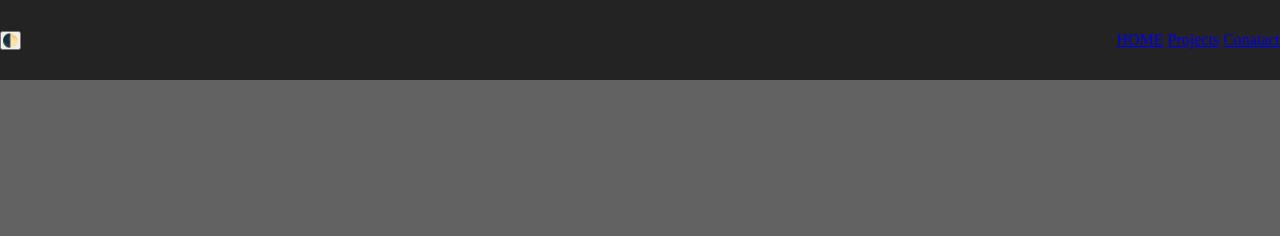
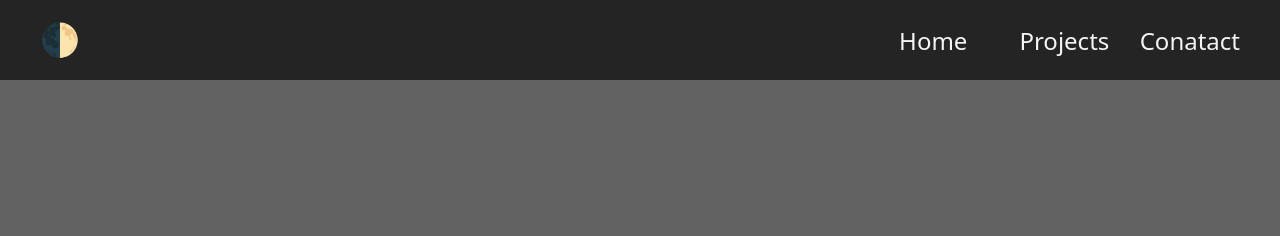
Before and after one commit to WLewis0991/Homepage, a website built with webpack: page src/template.html in a window 1280 px wide. Shown: the top 236 px of the page. Built offline with nearby package versions, Linux system fonts and the light colour scheme.

Commit message:
Header cleaned up, made sticky to the top, and links jump to page sections

```diff
--- a/src/styles.css
+++ b/src/styles.css
@@ -6,6 +6,7 @@
 }
 
 body {
+    font-family: system-ui, -apple-system, BlinkMacSystemFont, 'Segoe UI', Roboto, Oxygen, Ubuntu, Cantarell, 'Open Sans', 'Helvetica Neue', sans-serif;
     display: flex;
     flex-direction: column;
     justify-content: center;
@@ -14,12 +15,47 @@ body {
 }
 
 header {
+    position: sticky;
+    top: 0;
     display: flex;
     justify-content: space-between;
     align-items: center;
     height: 80px;
     width: 100%;
-    background-color: rgb(35,35,35);
+    background-color: rgba(35, 35, 35, 0.969);
+}
+
+#dayNightToggle{
+    margin-left: 40px;
+    margin-right: 20px;
+    border-radius: 50%;
+    font-size: 2em;
+    border: none;
+    background-color: transparent;
+    cursor: pointer;
+    transition: ease 500ms;
+}
+
+#dayNightToggle:hover{
+    transform: rotate(180deg) scale(1.2);
+}
+
+.navButtons {
+    font-size: 1.5em;
+    margin-right: 40px;
+    display: grid;
+    grid-template-columns: 1fr 1fr 1fr;
+    gap: 20px;
+}
+
+a {
+       text-decoration: none;
+    color: whitesmoke;
+    transition: ease 500ms;
+}
+
+a:hover{
+    transform: scale(1.1) translateY(-5px);
 }
 
 #infoContainer{
@@ -67,13 +103,17 @@ header {
     #projectsContainer{
         grid-template-columns: 1fr;
     }
+
+    .navButtons{
+        font-size: 1em;
+    }
 }
 
 .projectCard{
     width: 300px;
     height: 400px;
-    border: 2px black solid;
-    background-color: aqua;
+    border-radius: 30px;
+    background-color: rgba(35, 35, 35, 0.969);
 }
 
 #contactContainer{
--- a/src/template.html
+++ b/src/template.html
@@ -10,7 +10,7 @@
         <button id="dayNightToggle">🌓</button>
 
         <div class="navButtons">
-            <a href="#infoContainer">HOME</a>
+            <a href="#infoContainer">Home</a>
 
             <a href="#projectsContainer"> Projects</a>
 
```
